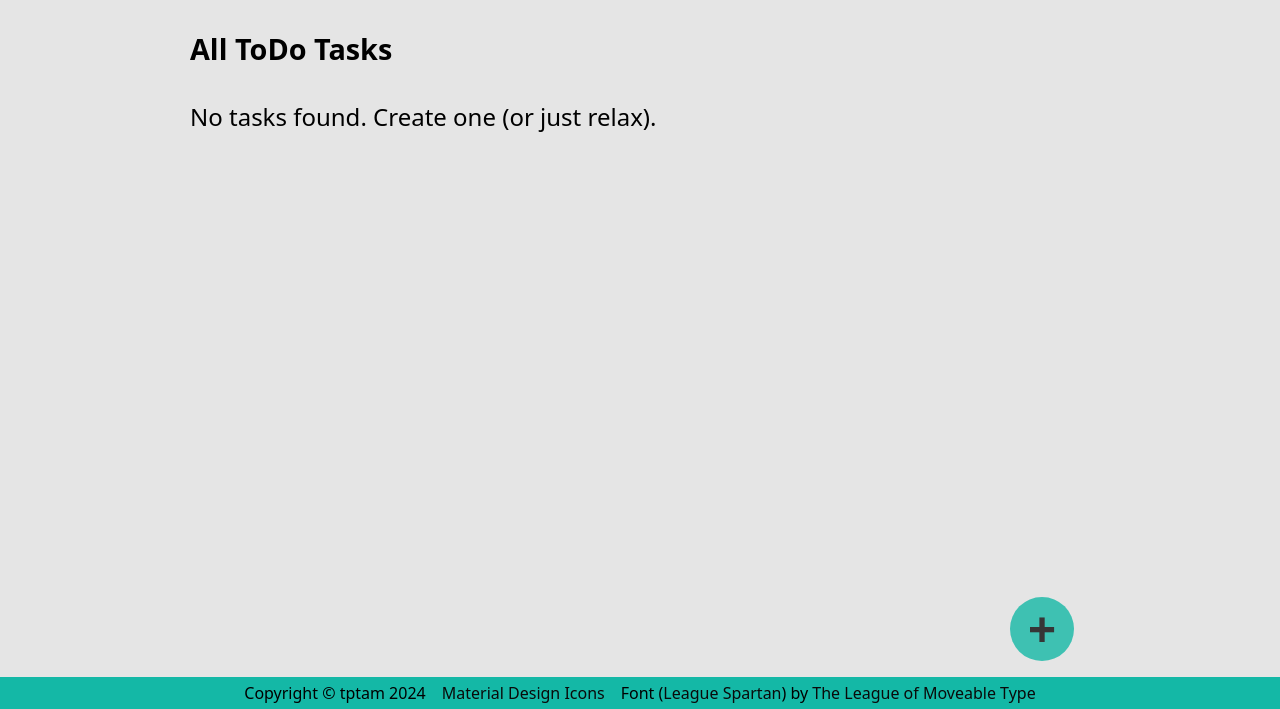
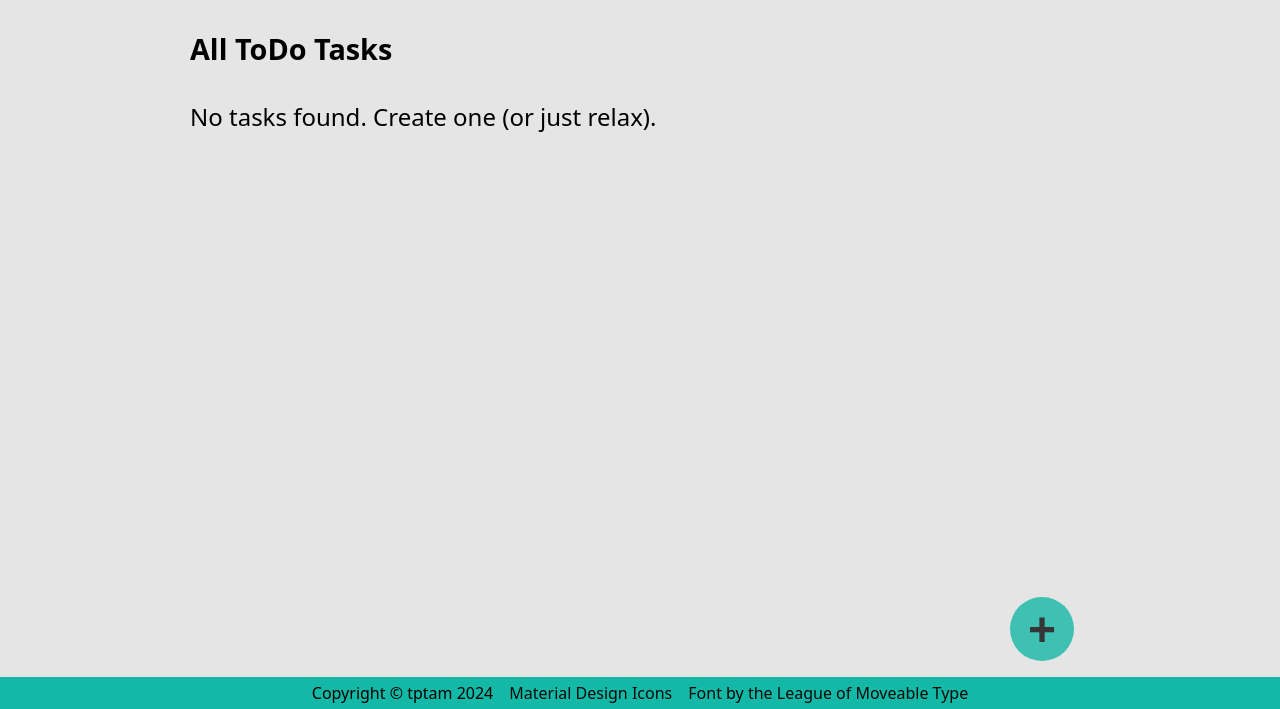
Before and after one commit to tptam/odin-todo-list, a website built with webpack: page src/index.html in a window 1280 px wide. Shown: the part 91-800 px from the top of the page. Built offline with nearby package versions, Linux system fonts and the light colour scheme.

Commit message:
Fix footer typo

```diff
--- a/src/index.html
+++ b/src/index.html
@@ -31,7 +31,7 @@
     <footer>
         <span class="copyright">Copyright © tptam 2024</span>
         <span class="asset"><a href="https://pictogrammers.com/library/mdi/">Material Design Icons</a></span>
-        <span class="asset">Font (<a href="https://www.fontsquirrel.com/fonts/league-spartan">League Spartan</a>) by <a href="https://www.theleagueofmoveabletype.com/">The League of Moveable Type</a></span>
+        <span class="asset"><a href="https://www.fontsquirrel.com/fonts/league-spartan">Font</a> by <a href="https://www.theleagueofmoveabletype.com/">the League of Moveable Type</a></span>
     </footer>
 </body>
 </html>
```
